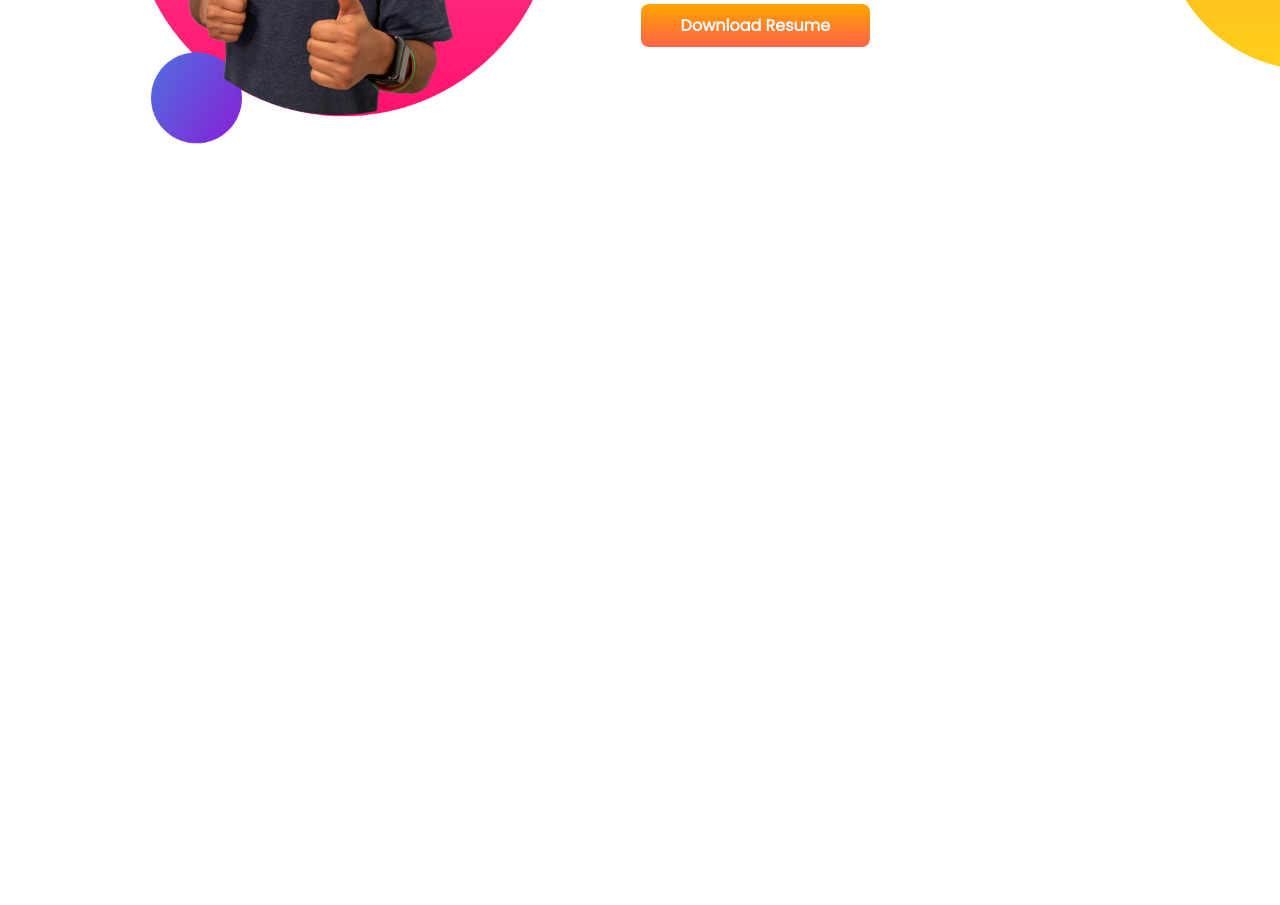
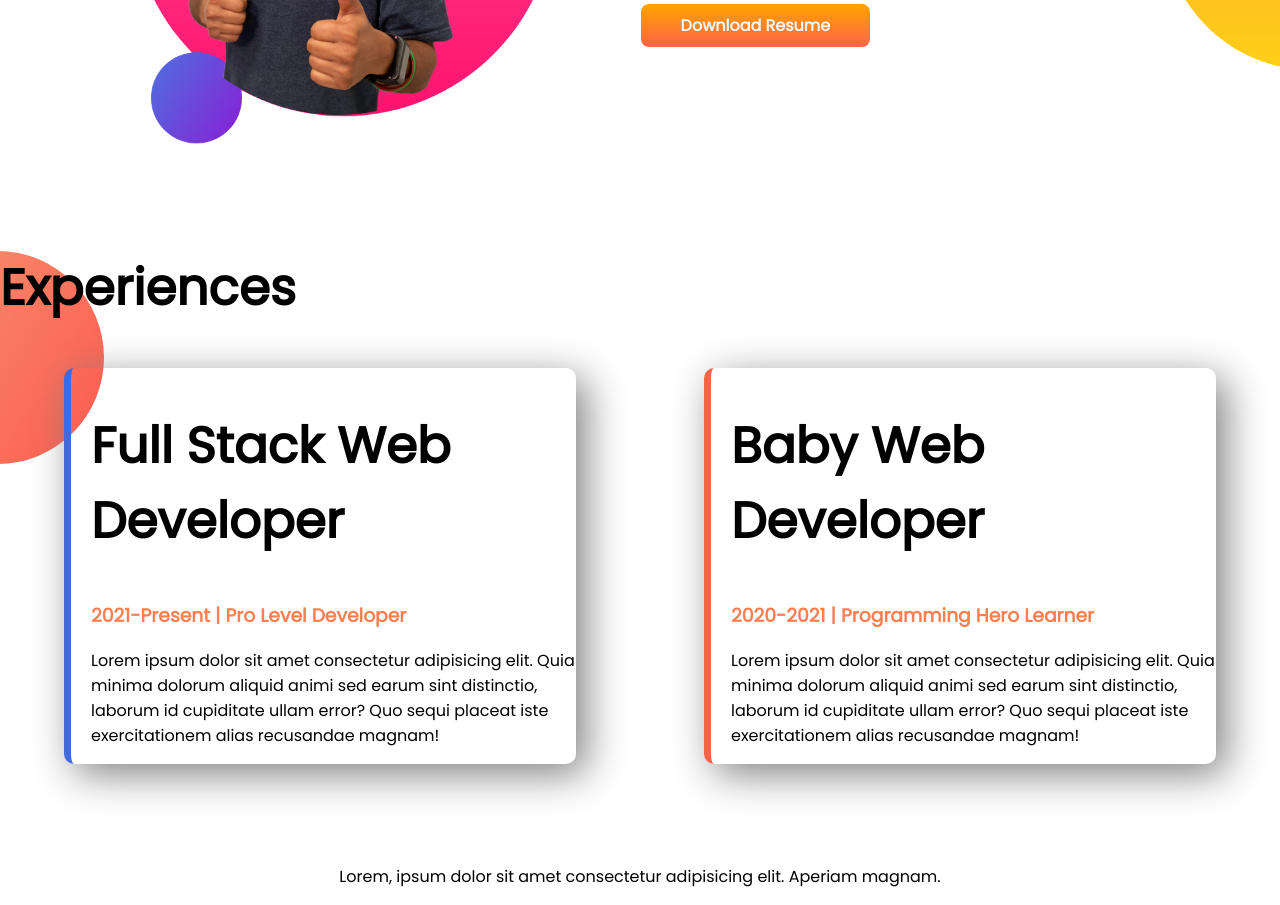
Before and after one commit to akibazha/developer-portfolio, a plain HTML site: page index.html in a window 1280 px wide. Shown: the part 997-1902 px from the top of the page. Before the commit the page ends 1248 px from the top, so only its background shows below. Drawn offline with Linux system fonts and the light colour scheme.

Commit message:
styled border

```diff
--- a/index.html
+++ b/index.html
@@ -13,7 +13,7 @@
 </head>
 
 <body>
-    <section class="top-banner">
+    <section class="top-banner flexible-container">
         <div class="half-width">
             <h1>Welcome to</h1>
             <h1><span class="orange">Jhankar Mahbub's</span> World</h1>
@@ -31,7 +31,8 @@
             <img src="images/jhankar.png" alt="">
         </div>
     </section>
-    <section class="dream-big">
+
+    <section class="dream-big flexible-container">
         <div class="half-width">
             <img src="images/jhankar2.png" alt="">
         </div>
@@ -48,6 +49,36 @@
 
     </section>
 
+    <section class="experience-area">
+        <h1>Experiences</h1>
+        <div class="flexible-container">
+            <div id="full-stack" class="third-section">
+                <h1>Full Stack Web Developer</h1>
+                <h3 class="orange">2021-Present | Pro Level Developer</h3>
+                <p>Lorem ipsum dolor sit amet consectetur adipisicing elit. Quia minima dolorum aliquid animi sed earum
+                    sint
+                    distinctio, laborum id cupiditate ullam error? Quo sequi placeat iste exercitationem alias
+                    recusandae
+                    magnam!</p>
+            </div>
+
+            <div id="baby-web" class="third-section">
+                <h1>Baby Web Developer</h1>
+                <h3 class="orange">2020-2021 | Programming Hero Learner</h3>
+                <p>Lorem ipsum dolor sit amet consectetur adipisicing elit. Quia minima dolorum aliquid animi sed earum
+                    sint
+                    distinctio, laborum id cupiditate ullam error? Quo sequi placeat iste exercitationem alias
+                    recusandae
+                    magnam!</p>
+            </div>
+        </div>
+    </section>
+
+
+
 </body>
+<footer>
+    <p>Lorem, ipsum dolor sit amet consectetur adipisicing elit. Aperiam magnam.</p>
+</footer>
 
 </html>
--- a/style.css
+++ b/style.css
@@ -11,7 +11,7 @@ h1 {
     color: coral;
 }
 
-section {
+.flexible-container {
     display: flex;
     margin-bottom: 100px;
 }
@@ -50,3 +50,33 @@ section {
 .text {
     padding-right: 50px;
 }
+
+.experiences {
+    display: flex;
+}
+
+.third-section {
+    box-shadow: 10px 10px 40px gray;
+    width: 40%;
+    margin-left: 5%;
+    margin-right: 5%;
+    padding-left: 20px;
+    border-radius: 10px;
+}
+
+.experience-area {
+    background-image: url(images/exp-bg.png);
+    background-repeat: no-repeat;
+}
+
+#full-stack {
+    border-left: 7px solid royalblue;
+}
+
+#baby-web {
+    border-left: 7px solid tomato;
+}
+
+footer p {
+    text-align: center;
+}
```
